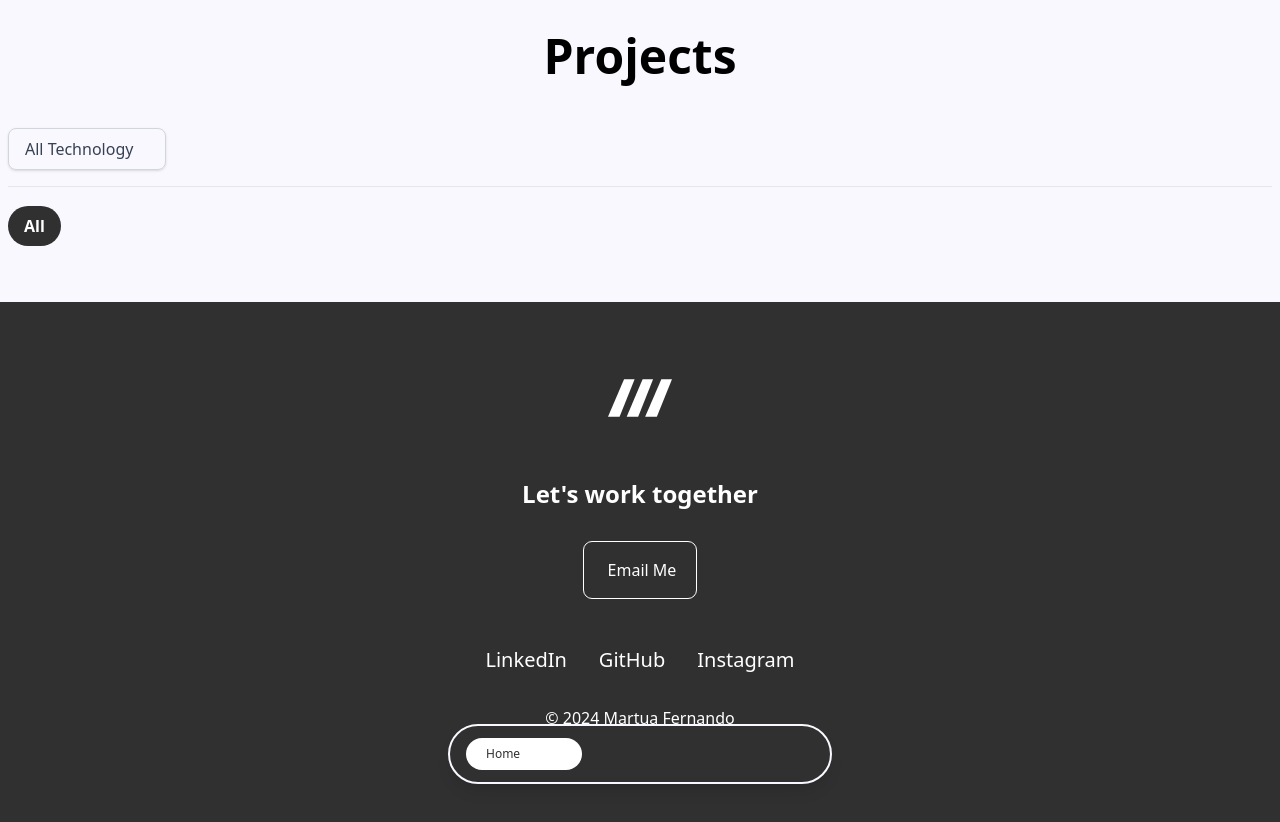
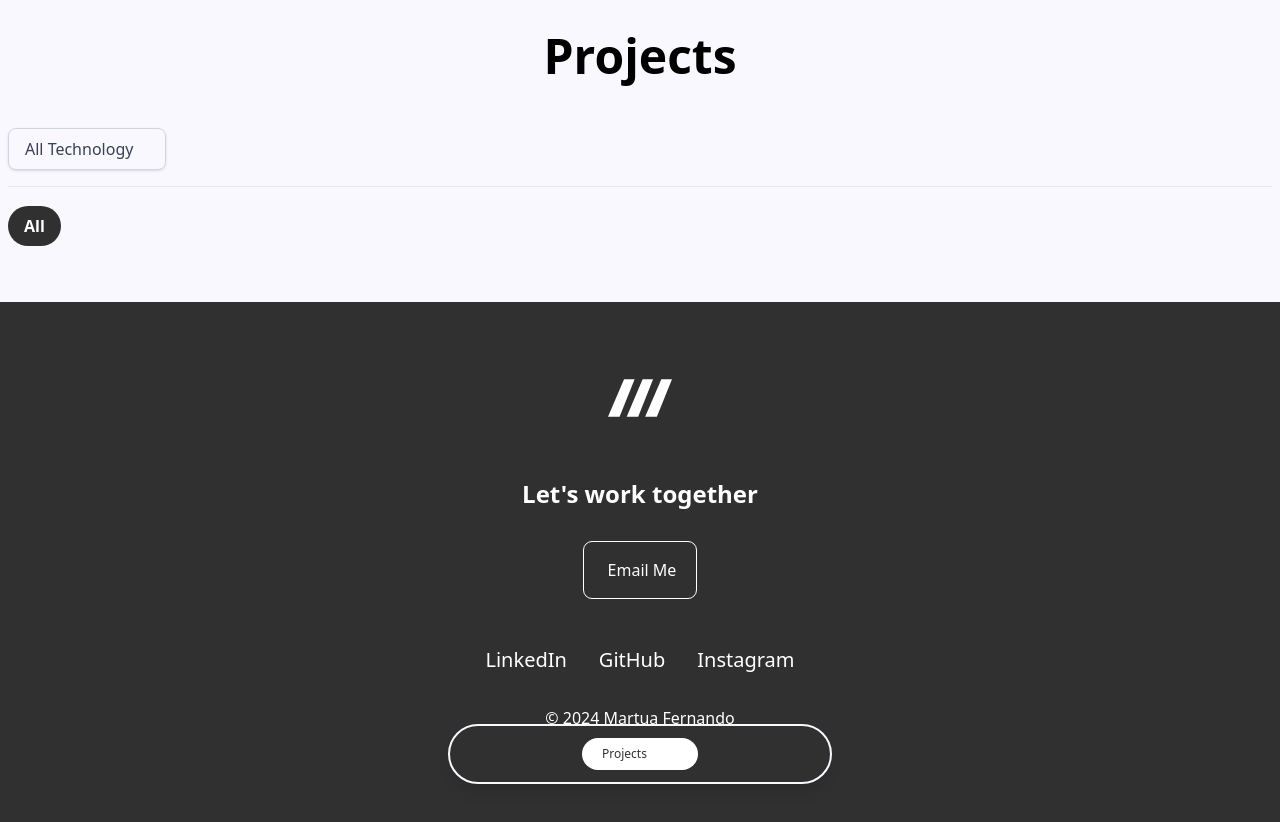
Before and after one commit to martuafernando/martuafernando.github.io, a SvelteKit app: page /projects in a window 1280 px wide. Shown: the top 822 px of the page. Built offline with nearby package versions, Linux system fonts and the light colour scheme; what @iconify/tailwind4 would draw is missing.

Commit message:
fix: fix page and floating button

```diff
--- a/src/lib/components/Floating-Bottom-Navigation-Bar.svelte
+++ b/src/lib/components/Floating-Bottom-Navigation-Bar.svelte
@@ -1,8 +1,10 @@
 <script lang="ts">
 	import { goto } from '$app/navigation';
+	import { page } from '$app/state';
 	import type { ClassValue } from 'svelte/elements';
 
-	let activeTab = $state('home');
+	let currentPage = $derived(page.url.pathname.split('/')[1])
+	let activeTab = $derived(currentPage === '' ? 'home' : currentPage);
 
 	const props: { class?: ClassValue } = $props();
 	const menus = [
@@ -22,7 +24,6 @@
 			class:text-white={activeTab !== menu.id}
 			class:bg-white={activeTab === menu.id}
 			onclick={() => {
-				activeTab = menu.id;
 				goto(menu.value);
 			}}
 		>
--- a/src/lib/components/Footer.svelte
+++ b/src/lib/components/Footer.svelte
@@ -39,5 +39,5 @@
     {/each}
   </div>
 
-  <p class="text-center mt-8">&copy; 2024 Martua Fernando</p>
+  <p class="text-center mt-8">&copy; {new Date().getFullYear()} Martua Fernando</p>
 </footer>
--- a/src/routes/+layout.svelte
+++ b/src/routes/+layout.svelte
@@ -1,13 +1,30 @@
 <script lang="ts">
+	import { onMount } from "svelte";
 	import FloatingBottomNavigationBar from '$lib/components/Floating-Bottom-Navigation-Bar.svelte';
 	import Footer from '$lib/components/Footer.svelte';
 	import '../app.css';
 	const { children } = $props();
+
+	let isVisible = $state(true);
+  let lastScrollY = 0;
+
+	const handleScroll = () => {
+    const currentScrollY = window.scrollY;
+    isVisible = currentScrollY < lastScrollY || currentScrollY === 0;
+    lastScrollY = currentScrollY;
+  };
+
+  onMount(() => {
+    window.addEventListener("scroll", handleScroll);
+    return () => {
+      window.removeEventListener("scroll", handleScroll);
+    };
+  });
 </script>
 
 {@render children()}
 <Footer />
-<FloatingBottomNavigationBar class="fixed bottom-4 left-4 right-4 max-w-96 mx-auto z-50" />
+<FloatingBottomNavigationBar class="fixed left-4 right-4 max-w-96 mx-auto z-50 transition-all duration-300 ease-in {isVisible === false ? '-bottom-24' : 'bottom-4'}" />
 
 <style lang="postcss">
 	@reference "tailwindcss";
```
